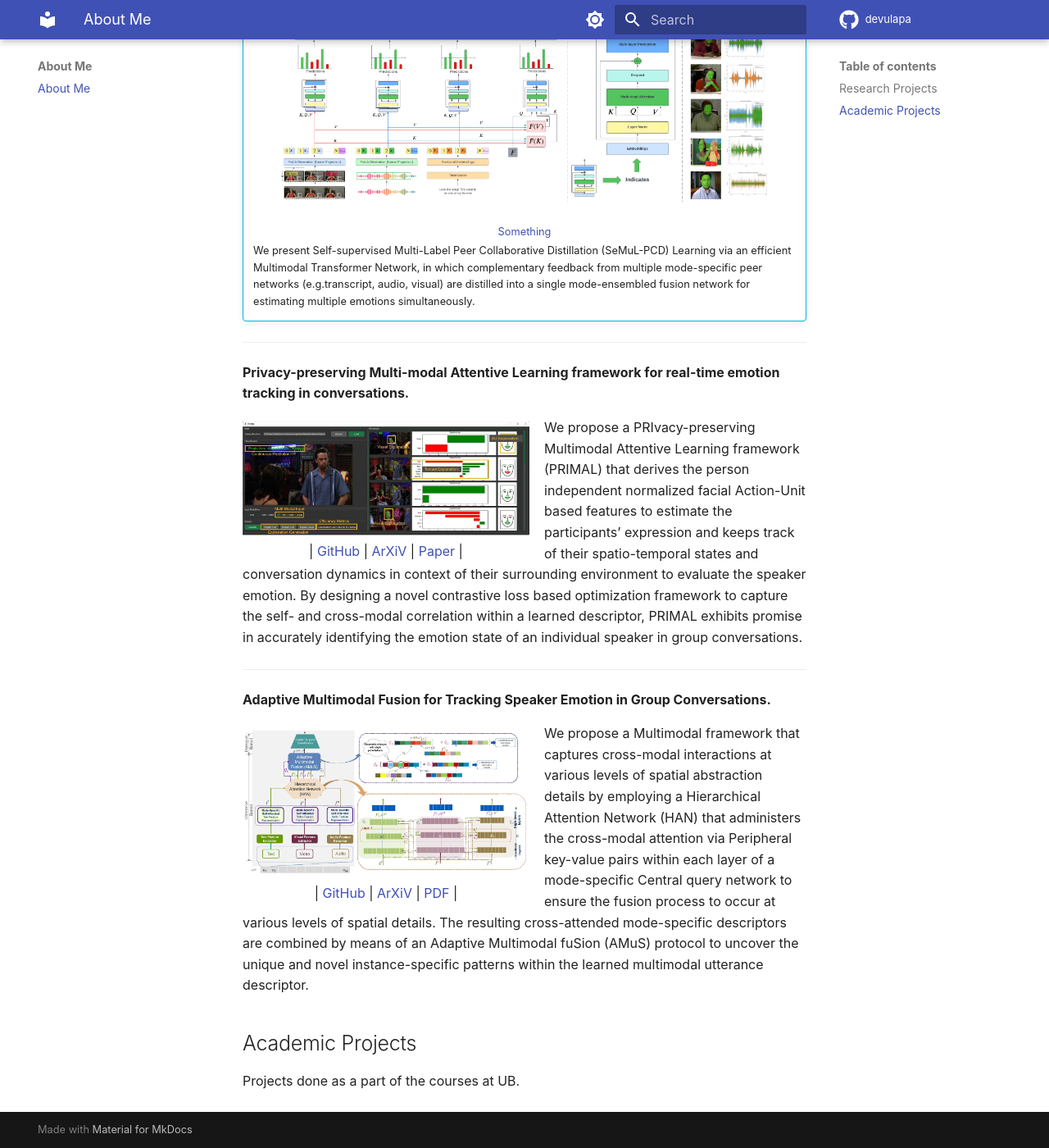
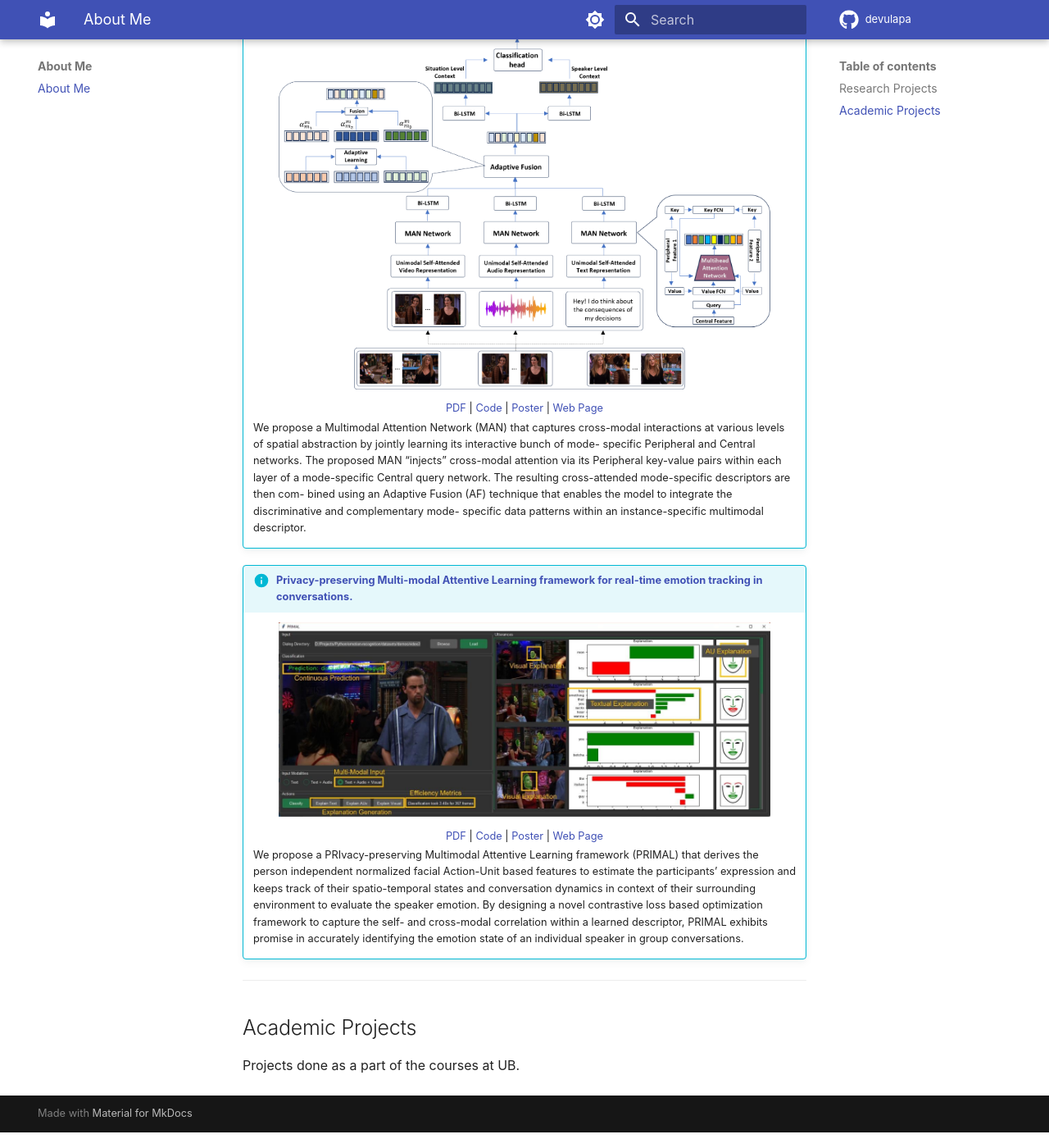
Before and after one commit to neuralnaresh/neuralnaresh.github.io, an MkDocs documentation site: the page built from docs/index.md, in a window 1280 px wide and 1400 px high, scrolled down 1789 px. Shown: the whole window at 82% size. Built offline with MkDocs 1.6.1 and Material for MkDocs 9.7.7, drawn with Linux system fonts in a browser that asks for light colours; some web fonts are replaced; comment, search, counter and statistics services are not loaded; some of the changed text lies outside the part shown.

Commit message:
final website look

```diff
--- a/docs/index.md
+++ b/docs/index.md
@@ -6,7 +6,7 @@
 
 <p style="text-align: center; margin-top:-10px; font-size: 22px;"><b>Naresh Kumar Devulapally</b></p>
 
-<p style="text-align: center;margin-top:-25px;"><a href="https://www.linkedin.com/in/nareshdevulapally" target = "_blank">LinkedIn</a> | <a href="https://www.linkedin.com/in/nareshdevulapally" target = "_blank">Github</a> | <a href="https://www.linkedin.com/in/nareshdevulapally" target = "_blank">Resume</a></p>
+<p style="text-align: center;margin-top:-25px;"><a href="https://www.linkedin.com/in/nareshdevulapally" target = "_blank">LinkedIn</a> | <a href="https://github.com/devulapa" target = "_blank">Github</a> | <a href="https://github.com/devulapa/devulapa.github.io/blob/main/docs/documents/Research-CV.pdf" target = "_blank">CV</a></p>
 
 I am an MS Thesis candidate co-advised by <a href="https://cse.buffalo.edu/~jsyuan/" target = "_blank">Dr. Junsong Yuan</a> and <a href="https://cse.buffalo.edu/~sreyasee/" target = "_blank">Dr. Sreyasee Das Bhattacharjee</a> at The Visual Computing Lab in the Department of Computer Science at University at Buffalo, SUNY. **My Research is focused on Computer Vision and Multimodal AI (Vision-Language models)** with applications towards Emotion Recognition, Crowd Analytics, Transformer based Object Understanding, and Emotion Generation. My recent (first-author) works are accepted at ACM Multimedia 2023 (∼25% acceptance rate) and BigMM 2023.
 
@@ -45,56 +45,37 @@ I am an MS Thesis candidate co-advised by <a href="https://cse.buffalo.edu/~jsyu
 </div> -->
 !!! info "[Multi-label Emotion Analysis in Conversation via Multimodal Knowledge Distillation.](conferences/mmfp3687-anand.md)"
     <figure markdown="1" style="margin:0 auto; text-align: center;">
-    ![Image title](images/site-images/acm-prop.png){ width="600" }
+    ![Image title](images/conferences/acmmm.png){ width="600" }
     </figure>
 
-    <center>[Something](https://www.linkedin.com/in/nareshdevulapally)</center>
+    <center>[PDF](https://cse.buffalo.edu/~jsyuan/papers/2023/mmfp3687-anand.pdf) | [Code](https://github.com/devulapa/multimodal-emotion-recognition) | [Poster]() | [Web Page](conferences/mmfp3687-anand.md)</center>
 
     <p style="margin-top: -10px;">
     We present Self-supervised Multi-Label Peer Collaborative Distillation (SeMuL-PCD) Learning via an efficient Multimodal Transformer Network, in which complementary feedback from multiple mode-specific peer networks (e.g.transcript, audio, visual) are distilled into a single mode-ensembled fusion network for estimating multiple emotions simultaneously.
     </p>
 
-!!! info "[Multi-label Emotion Analysis in Conversation via Multimodal Knowledge Distillation.](conferences/mmfp3687-anand.md)"
+!!! info "[AMuSE: Adaptive Multimodal Analysis for Speaker Emotion Recognition in Group Conversations.](conferences/mmfp3687-anand.md)"
     <figure markdown="1" style="margin:0 auto; text-align: center;">
-    ![Image title](images/site-images/acm-prop.png){ width="600" }
+    ![Image title](images/conferences/bigmm.png){ width="600" }
     </figure>
 
-    <center>[Something](https://www.linkedin.com/in/nareshdevulapally)</center>
+    <center>[PDF](https://github.com/devulapa/devulapa.github.io/blob/main/docs/documents/AMUSE.pdf) | [Code](https://github.com/devulapa/multimodal-emotion-recognition) | [Poster]() | [Web Page](conferences/mmfp3687-anand.md)</center>
 
     <p style="margin-top: -10px;">
-    We present Self-supervised Multi-Label Peer Collaborative Distillation (SeMuL-PCD) Learning via an efficient Multimodal Transformer Network, in which complementary feedback from multiple mode-specific peer networks (e.g.transcript, audio, visual) are distilled into a single mode-ensembled fusion network for estimating multiple emotions simultaneously.
+    We propose a Multimodal Attention Network (MAN) that captures cross-modal interactions at various levels of spatial abstraction by jointly learning its interactive bunch of mode- specific Peripheral and Central networks. The proposed MAN “injects” cross-modal attention via its Peripheral key-value pairs within each layer of a mode-specific Central query network. The resulting cross-attended mode-specific descriptors are then com- bined using an Adaptive Fusion (AF) technique that enables the model to integrate the  discriminative and complementary mode- specific data patterns within an instance-specific multimodal descriptor.
+    </p>
+
+!!! info "[Privacy-preserving Multi-modal Attentive Learning framework for real-time emotion tracking in conversations.](conferences/mmfp3687-anand.md)"
+    <figure markdown="1" style="margin:0 auto; text-align: center;">
+    ![Image title](images/conferences/primal.png){ width="600" }
+    </figure>
+
+    <center>[PDF](https://github.com/devulapa/devulapa.github.io/blob/main/docs/documents/primal.pdf) | [Code](https://github.com/devulapa/multimodal-emotion-recognition) | [Poster]() | [Web Page](conferences/mmfp3687-anand.md)</center>
+
+    <p style="margin-top: -10px;">
+    We propose a PRIvacy-preserving Multimodal Attentive Learning framework (PRIMAL) that derives the person independent normalized facial Action-Unit based features to estimate the participants’ expression and keeps track of their spatio-temporal states and conversation dynamics in context of their surrounding environment to evaluate the speaker emotion. By designing a novel contrastive loss based optimization framework to capture the self- and cross-modal correlation within a learned descriptor, PRIMAL exhibits promise in accurately identifying the emotion state of an individual speaker in group conversations.
     </p>
 ---
-**Privacy-preserving Multi-modal Attentive Learning framework for real-time emotion tracking in conversations.**
-
-<div>
-<div style="float:left; margin-top:5px; padding-right: 18px">
-<img src="../images/site-images/primal.PNG" alt="Longtail boat in Thailand" width="350"><p style="margin: 0; padding:0; text-align:center">| <a href= "#">GitHub</a> | <a href= "#">ArXiV</a> | <a href= "#">Paper</a> |</p>
-</div>
-
-
-<p>
-      We propose a PRIvacy-preserving Multimodal Attentive Learning framework (PRIMAL) that derives the person independent normalized facial Action-Unit based features to estimate the participants’ expression and keeps track of their spatio-temporal states and conversation dynamics in context of their surrounding environment to evaluate the speaker emotion. By designing a novel contrastive loss based optimization framework to capture the self- and cross-modal correlation within a learned descriptor, PRIMAL exhibits promise in accurately identifying the emotion state of an individual speaker in group conversations.
-    </p>
-
-  </div>
-
----
-
-**Adaptive Multimodal Fusion for
-Tracking Speaker Emotion in Group Conversations.**
-
-<div>
-<div style="float:left; margin-top:5px; padding-right: 18px">
-<img src="../images/site-images/amus.png" alt="Longtail boat in Thailand" width="350"><p style="margin: 0; padding:0; text-align:center">| <a href= "#">GitHub</a> | <a href= "#">ArXiV</a> | <a href= "#">PDF</a> |</p>
-</div>
-
-<p style="margin-top: 0;">
-      We propose a Multimodal framework that captures cross-modal interactions at various levels of spatial abstraction details by employing a Hierarchical Attention Network (HAN) that administers the cross-modal attention via Peripheral key-value pairs within each layer of a mode-specific Central query network to ensure the fusion process to occur at various levels of spatial details. The resulting cross-attended mode-specific descriptors are combined by means of an Adaptive Multimodal fuSion (AMuS) protocol to uncover the unique and novel instance-specific patterns within the learned multimodal utterance descriptor.
-    </p>
-
-  </div>
-
 ## Academic Projects
 
 Projects done as a part of the courses at UB.
--- /dev/null
+++ b/requirements.txt
@@ -0,0 +1,5 @@
+mkdocs-material
+mkdocs
+mkdocs-glightbox
+Mkdocs-drawio-file
+mkdocs_plotly_plugin
```
Also changed, not shown: docs/conferences/mmfp3687-anand.md (+6 -2 lines), docs/images/conferences/acmmm.png (renamed from docs/images/site-images/acm-prop.png), docs/images/conferences/bigmm.png (added), docs/images/conferences/primal.PNG (renamed from docs/images/site-images/primal.PNG), docs/images/site-images/amus.png (deleted), 6 other files.
